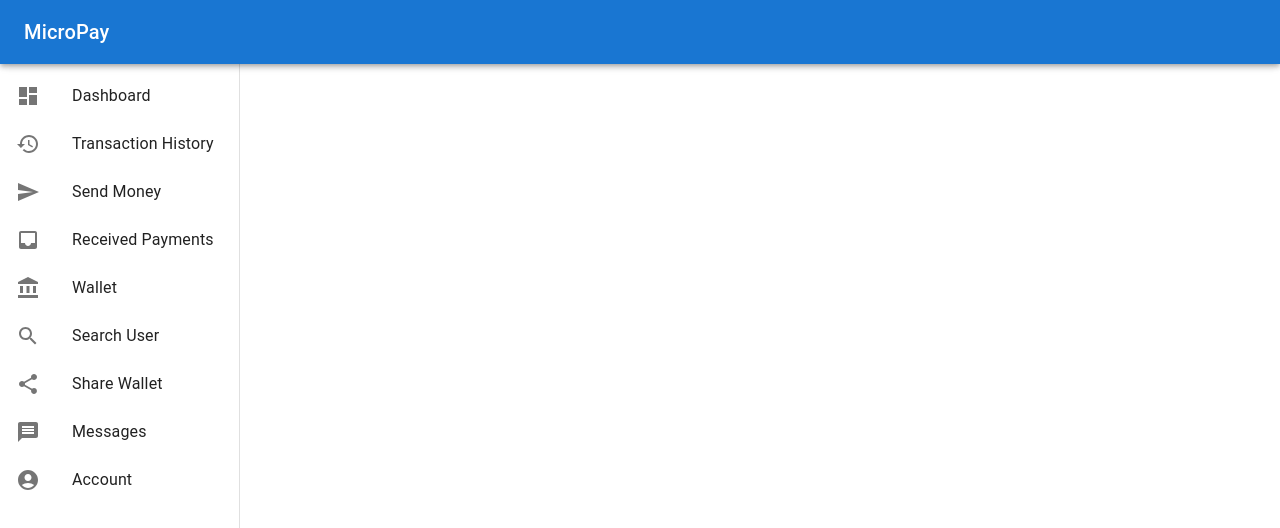
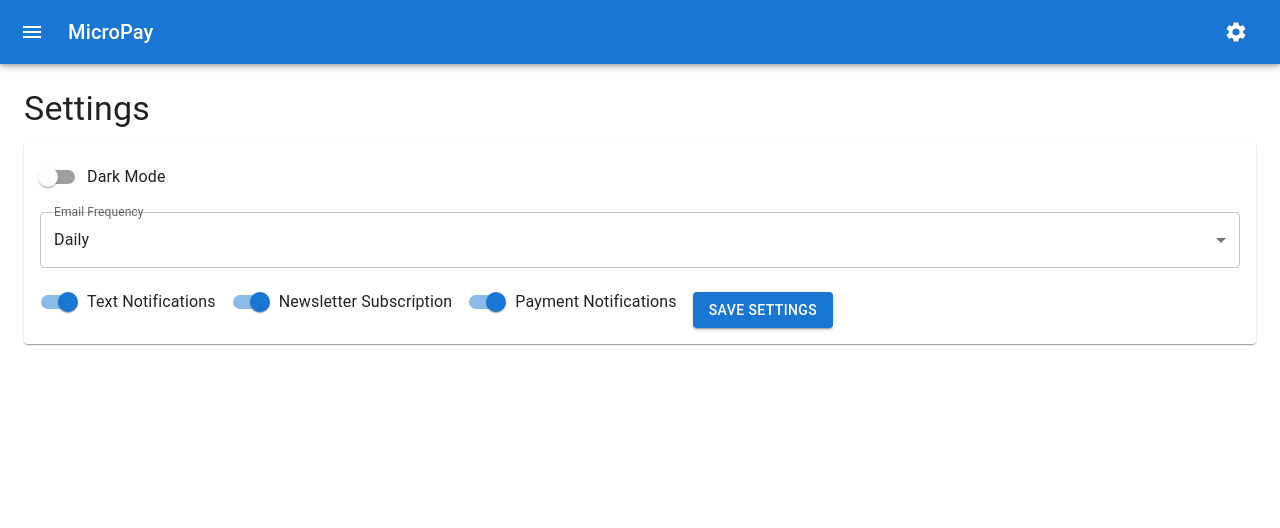
Before and after one commit to ikemnkur/MicroTraxApp, a React (Create React App) app: page /settings in a window 1280 px wide. Shown: the top 528 px of the page. Built offline with nearby package versions, Linux system fonts and the light colour scheme.

Commit message:
added setting and new layout

```diff
--- a/src/App.js
+++ b/src/App.js
@@ -15,6 +15,7 @@ import UserProfile from './components/UserProfile';
 import ShareWallet from './components/ShareWallet';
 import Messages from './components/Messages';
 import Account from './components/Account';
+import SettingsPage from './components/SettingsPage';
 
 function App() {
   return (
@@ -34,7 +35,7 @@ function App() {
             <Route path="/share" element={<ShareWallet />} />
             <Route path="/messages" element={<Messages />} />
             <Route path="/account" element={<Account />} />
-            {/* <Route path="/account-tier" element={<AccountTier />} /> */}
+            <Route path="/settings" element={<SettingsPage />} />
           </Routes>
         </Layout>
       </Router>
--- a/src/components/Layout.js
+++ b/src/components/Layout.js
@@ -1,9 +1,67 @@
-import React from 'react';
-import { Link as RouterLink } from 'react-router-dom';
-import { AppBar, Toolbar, Typography, Drawer, List, ListItem, ListItemText, ListItemIcon, Container, CssBaseline } from '@mui/material';
-import { Dashboard, History, Send, Inbox, AccountBalance, Search, Share, Message, AccountCircle } from '@mui/icons-material';
+import React, { useState } from 'react';
+import { Link as RouterLink, useNavigate } from 'react-router-dom';
+import {
+  AppBar,
+  Toolbar,
+  Typography,
+  Drawer,
+  List,
+  ListItem,
+  ListItemText,
+  ListItemIcon,
+  IconButton,
+  Box,
+  CssBaseline,
+  Divider,
+} from '@mui/material';
+import {
+  Menu as MenuIcon,
+  ChevronLeft as ChevronLeftIcon,
+  Dashboard,
+  History,
+  Send,
+  Inbox,
+  AccountBalance,
+  Search,
+  Share,
+  Message,
+  AccountCircle,
+  Settings as SettingsIcon,
+} from '@mui/icons-material';
+import { styled } from '@mui/material/styles';
 
 const drawerWidth = 240;
+
+const Main = styled('main', { shouldForwardProp: (prop) => prop !== 'open' })(
+  ({ theme, open }) => ({
+    flexGrow: 1,
+    padding: theme.spacing(3),
+    transition: theme.transitions.create('margin', {
+      easing: theme.transitions.easing.sharp,
+      duration: theme.transitions.duration.leavingScreen,
+    }),
+    marginLeft: `-${drawerWidth}px`,
+    ...(open && {
+      transition: theme.transitions.create('margin', {
+        easing: theme.transitions.easing.easeOut,
+        duration: theme.transitions.duration.enteringScreen,
+      }),
+      marginLeft: 0,
+    }),
+  }),
+);
+
+const DrawerHeader = styled('div')(({ theme }) => ({
+  display: 'flex',
+  alignItems: 'center',
+  padding: theme.spacing(0, 1),
+  ...theme.mixins.toolbar,
+  justifyContent: 'flex-end',
+}));
+
+const Layout = ({ children }) => {
+  const [open, setOpen] = useState(false);
+  const navigate = useNavigate();
 
   const menuItems = [
     { text: 'Dashboard', icon: <Dashboard />, path: '/' },
@@ -15,29 +73,49 @@ const menuItems = [
     { text: 'Share Wallet', icon: <Share />, path: '/share' },
     { text: 'Messages', icon: <Message />, path: '/messages' },
     { text: 'Account', icon: <AccountCircle />, path: '/account' },
-  // { text: 'Account Tier', icon: <AccountCircle />, path: '/account-tier' },
   ];
 
-const Layout = ({ children }) => {
   return (
-    <div style={{ display: 'flex' }}>
+    <Box sx={{ display: 'flex' }}>
       <CssBaseline />
       <AppBar position="fixed" sx={{ zIndex: (theme) => theme.zIndex.drawer + 1 }}>
         <Toolbar>
-          <Typography variant="h6" noWrap component="div">
+          <IconButton
+            color="inherit"
+            aria-label="open drawer"
+            onClick={() => setOpen(true)}
+            edge="start"
+            sx={{ mr: 2, ...(open && { display: 'none' }) }}
+          >
+            <MenuIcon />
+          </IconButton>
+          <Typography variant="h6" noWrap component="div" sx={{ flexGrow: 1 }}>
             MicroPay
           </Typography>
+          <IconButton color="inherit" onClick={() => navigate('/settings')}>
+            <SettingsIcon />
+          </IconButton>
         </Toolbar>
       </AppBar>
       <Drawer
-        variant="permanent"
         sx={{
           width: drawerWidth,
           flexShrink: 0,
-          [`& .MuiDrawer-paper`]: { width: drawerWidth, boxSizing: 'border-box' },
+          '& .MuiDrawer-paper': {
+            width: drawerWidth,
+            boxSizing: 'border-box',
+          },
         }}
+        variant="persistent"
+        anchor="left"
+        open={open}
       >
-        <Toolbar />
+        <DrawerHeader>
+          <IconButton onClick={() => setOpen(false)}>
+            <ChevronLeftIcon />
+          </IconButton>
+        </DrawerHeader>
+        <Divider />
         <List>
           {menuItems.map((item) => (
             <ListItem button key={item.text} component={RouterLink} to={item.path}>
@@ -47,11 +125,11 @@ const Layout = ({ children }) => {
           ))}
         </List>
       </Drawer>
-      <main style={{ flexGrow: 1, padding: '24px' }}>
-        <Toolbar />
-        <Container>{children}</Container>
-      </main>
-    </div>
+      <Main open={open}>
+        <DrawerHeader />
+        {children}
+      </Main>
+    </Box>
   );
 };
 
--- /dev/null
+++ b/src/components/SettingsPage.js
@@ -0,0 +1,113 @@
+import React, { useState } from 'react';
+import {
+  Typography,
+  Paper,
+  Box,
+  FormControl,
+  FormControlLabel,
+  Switch,
+  Select,
+  MenuItem,
+  InputLabel,
+  Button,
+  Snackbar,
+} from '@mui/material';
+
+const SettingsPage = () => {
+  const [settings, setSettings] = useState({
+    darkMode: false,
+    emailFrequency: 'daily',
+    textNotifications: true,
+    newsletterSubscription: true,
+    paymentNotifications: true,
+  });
+  const [openSnackbar, setOpenSnackbar] = useState(false);
+
+  const handleChange = (event) => {
+    const { name, value, checked } = event.target;
+    setSettings(prevSettings => ({
+      ...prevSettings,
+      [name]: value !== undefined ? value : checked
+    }));
+  };
+
+  const handleSubmit = (event) => {
+    event.preventDefault();
+    console.log('Saving settings:', settings);
+    setOpenSnackbar(true);
+  };
+
+  return (
+    <Box>
+      <Typography variant="h4" gutterBottom>Settings</Typography>
+      <Paper sx={{ p: 2 }}>
+        <form onSubmit={handleSubmit}>
+          <FormControlLabel
+            control={
+              <Switch
+                checked={settings.darkMode}
+                onChange={handleChange}
+                name="darkMode"
+              />
+            }
+            label="Dark Mode"
+          />
+          <FormControl fullWidth margin="normal">
+            <InputLabel>Email Frequency</InputLabel>
+            <Select
+              value={settings.emailFrequency}
+              onChange={handleChange}
+              name="emailFrequency"
+            >
+              <MenuItem value="daily">Daily</MenuItem>
+              <MenuItem value="weekly">Weekly</MenuItem>
+              <MenuItem value="monthly">Monthly</MenuItem>
+            </Select>
+          </FormControl>
+          <FormControlLabel
+            control={
+              <Switch
+                checked={settings.textNotifications}
+                onChange={handleChange}
+                name="textNotifications"
+              />
+            }
+            label="Text Notifications"
+          />
+          <FormControlLabel
+            control={
+              <Switch
+                checked={settings.newsletterSubscription}
+                onChange={handleChange}
+                name="newsletterSubscription"
+              />
+            }
+            label="Newsletter Subscription"
+          />
+          <FormControlLabel
+            control={
+              <Switch
+                checked={settings.paymentNotifications}
+                onChange={handleChange}
+                name="paymentNotifications"
+              />
+            }
+            label="Payment Notifications"
+          />
+          <Button type="submit" variant="contained" color="primary" sx={{ mt: 2 }}>
+            Save Settings
+          </Button>
+        </form>
+      </Paper>
+      <Snackbar
+        anchorOrigin={{ vertical: 'bottom', horizontal: 'center' }}
+        open={openSnackbar}
+        autoHideDuration={3000}
+        onClose={() => setOpenSnackbar(false)}
+        message="Settings saved successfully!"
+      />
+    </Box>
+  );
+};
+
+export default SettingsPage;
```
Also changed, not shown: src/components/Account.js (+50 -113 lines), src/components/Layout copy.js (+49 -62 lines). Lines whose indentation alone changed are shown as unchanged.
